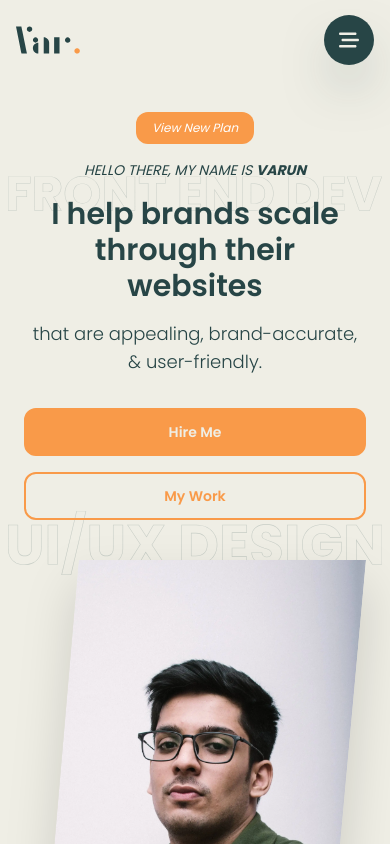
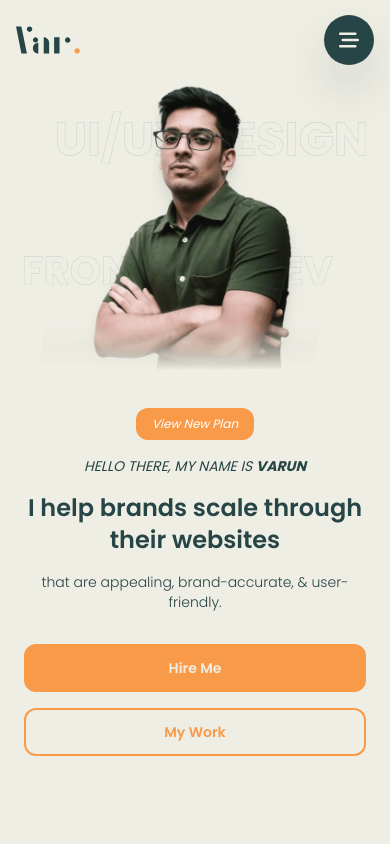
Before and after one commit to Varun-Bhabhra/Portfolio-2.0, a React (Create React App) app: page / in a window 390 px wide. Shown: the top 844 px of the page. Built offline with nearby package versions, Linux system fonts and the light colour scheme.

Commit message:
New Hero Image for Mobile View

```diff
--- a/public/index.html
+++ b/public/index.html
@@ -77,7 +77,7 @@
   <!-- <script src="https://unpkg.com/flowbite@1.5.2/dist/flowbite.js"></script> -->
 
   <script data-name="BMC-Widget" data-cfasync="false" src="https://cdnjs.buymeacoffee.com/1.0.0/widget.prod.min.js"
-    data-id="bhabhravarun" data-description="Support me on Buy me a coffee!"
+    data-id="bhabhravarun" data-description="Support my work on Buy me a coffee!"
     data-message="Appreciate your visit! Buy me a coffee?" data-color="#ffdd00" data-position="right" data-x_margin="18"
     data-y_margin="30"></script>
 </body>
--- a/src/components/About.js
+++ b/src/components/About.js
@@ -52,7 +52,7 @@ const About = () => {
                 <h2 className="text-center md:text-left font-bold text-4xl md:text-4xl lg:text-5xl xl:text-6xl">About</h2>
               </div>
               <div ref={myRef} className={`fade-in mt-12 space-y-3 text-justify ${myElementIsVisible ? "appear" : ""}`}>
-                <p className="">
+                <p className="text-sm">
                   Hey👋, my name is Varun Bhabhra! I'm a self-taught developer & designer from West Bengal, India, who is really into unique designs, user experience and writing clean code.
 
                   <br/>
--- a/src/components/Footer.js
+++ b/src/components/Footer.js
@@ -17,11 +17,11 @@ const Footer = () => {
     <div id="showcase" className="text-primary">
       <section className="bg-secondary">
         <article className="max-w-screen-xl mx-auto px-6 md:px-12 2xl:px-0 space-y-24">
-          <section ref={myRef} className={`fadein py-12 ${myElementIsVisible ? "appear" : ""}`}>
+          <section ref={myRef} className={`fadein py-20 ${myElementIsVisible ? "appear" : ""}`}>
             <article className="flex flex-col md:flex-row justify-between items-center space-y-10 md:space-y-0">
               <div className="flex flex-col md:flex-row gap-6 items-center text-center md:text-left">
                 <img src={footer_me} alt="Sexy Pants!" className="w-16 h-16 rounded-full object-cover object-center border-2 border-primary" />
-                <h2 className="font-light">Designed & Developed with love💚&☕ by <span className="block font-semibold">Varun Bhabhra</span></h2>
+                <h2 className="font-light">Designed & Developed with love💚&☕ by <span className="md:block font-semibold">Varun Bhabhra</span></h2>
               </div>
               <div className="flex gap-6">
                 <a href="https://twitter.com/VBhabhra" target="__blank"><img src={ twitter } alt="vector" className="w-10 lg:w-10 hover:-translate-y-2 transition-all"/></a>
--- a/src/components/Hero.js
+++ b/src/components/Hero.js
@@ -6,6 +6,7 @@ import { useInView } from 'react-intersection-observer';
 // Imgs
 // import hero_me from "../img/hero_me.webp"
 import hero_me2 from "../img/hero_me2.webp"
+import mobile_me from "../img/mobile_me.webp"
 import herobg from "../img/hero_bg.svg"
 import herobg2 from "../img/hero_bg2.svg"
 
@@ -15,17 +16,18 @@ const Hero = () => {
   const { ref: myRef, inView: myElementIsVisible } = useInView({ triggerOnce: true });
 
   return (
-    <div id="showcase" className="pt-28 text-secondary">
+    <div id="showcase" className="pt-16 text-secondary">
 
-      <section id="hero" className="max-w-screen-xl text-left sm:text-left mx-auto px-6 md:px-12 2xl:px-0 grid gap-10 sm:gap-0 justify-items-center items-center sm:grid-flow-col">
+      <section id="hero" className="max-w-screen-xl text-left sm:text-left mx-auto px-6 md:px-12 2xl:px-0 pb-24 sm:pb-0 grid gap10 sm:gap-0 justify-items-center items-center sm:grid-flow-col">
 
-        <div className="relative space-y-4 sm:space-y-8 text-center sm:text-left md:mb-32 z-10">
-          <Link to="new" spy={true} smooth={true} offset={-100} duration={800} className="text-xs md:text-base inline-block bg-action text-white py-2 px-4 rounded-xl font-base cursor-pointer hover:shadow-lg hover:shadow-action/30 hover:-translate-y-[2px] transition-all"><em>View New Plan</em></Link>
+        <div className="order-2 sm:order-1 relative space-y-4 sm:space-y-8 text-center sm:text-left md:mb-32 z-10">
+
+          <Link to="new" spy={true} smooth={true} offset={-100} duration={800} className={`fade-in-one text-xs md:text-base inline-block bg-action text-white py-2 px-4 rounded-xl font-base cursor-pointer hover:shadow-lg hover:shadow-action/30 hover:-translate-y-[2px] transition-all ${myElementIsVisible ? "headline" : ""}`}><em>View New Plan</em></Link>
 
           <div className="space-y-4 md:space-y-8">
-            <p className={`fade-in-one font-normal text-sm xl:text-2xl xl:w-4/6 uppercase ${myElementIsVisible ? "headline" : ""}`}><em>Hello there, My name is <span className="font-bold hover:text-action transition-all">Varun</span></em></p>
-            <h2 className={`fade-in-two font-semibold text-3xl md:text-4xl lg:text-5xl xl:text-6xl ${myElementIsVisible ? "headline" : ""}`}>I help brands scale through their websites</h2>
-            <p className={`fade-in-three font-light text-lg xl:text-2xl xl:w-6/6 ${myElementIsVisible ? "headline" : ""}`}>that are appealing, brand-accurate, & user-friendly.</p>
+            <p className={`fade-in-one font-normal text-sm xl:text-xl xl:w-4/6 uppercase ${myElementIsVisible ? "headline" : ""}`}><em>Hello there, My name is <span className="font-bold hover:text-action transition-all">Varun</span></em></p>
+            <h2 className={`fade-in-two font-semibold text-2xl md:text-4xl lg:text-5xl xl:text-6xl ${myElementIsVisible ? "headline" : ""}`}>I help brands scale through their websites</h2>
+            <p className={`fade-in-three font-light text-sm xl:text-2xl xl:w-6/6 ${myElementIsVisible ? "headline" : ""}`}>that are appealing, brand-accurate, & user-friendly.</p>
           </div>
 
           <div ref={myRef} className={`fade-in pt-4 flex flex-col sm:flex-row gap-4 ${myElementIsVisible ? "heroBtn" : ""}`}>
@@ -42,13 +44,14 @@ const Hero = () => {
           </div>
         </div>
 
-          <img src={herobg2} alt="background" className="from_left px-2 absolute sm:w-4/6 lg:w-7/12 md:left-12 top-44 scale[1.7] lg:scale-100 z-0"/>
-          <img src={herobg} alt="background" className="from_right px-2 absolute sm:w-4/6 lg:w-7/12 md:right-12 bottom-[43rem] sm:bottom-44 scale[1.7] lg:scale100"/>
+          <img src={herobg} alt="background" className="from_right px-2 absolute w-5/6 sm:w-4/6 lg:w-7/12 right-4 md:right-12 bottom-[43rem] sm:bottom-44 scale[1.7] lg:scale100"/>
+          <img src={herobg2} alt="background" className="from_left px-2 absolute w-5/6 sm:w-4/6 lg:w-7/12 left-4 md:left-12 top-64 scale[1.7] lg:scale-100 z-0"/>
 
-        <div className="md:-translate-y-28 wrapper drop-shadow-2xl pb-14">
+        <div className="order-1 sm:order-2 md:-translate-y-28 wrapper sm:drop-shadow-2xl sm:pb-14">
           <div id="anim">
-            <img id="myself" src={ hero_me2 } alt="Mr. Smarty Pants" width="2236" height="4000" className="foreground w-full h-[40rem] md:h-[60rem] object-cover"/>
+            <img id="myself" src={ hero_me2 } alt="Mr. Smarty Pants" width="2236" height="4000" className="hidden sm:block w-full h-[40rem] md:h-[63rem] object-cover"/>
           </div>
+            <img id="myself" src={ mobile_me } alt="Mr. Smarty Pants" className="sm:hidden w-full h-[20rem] scale-110 drop-shadow-xl object-cover"/>
         </div>
       </section>
     </div>
--- a/src/components/Testimonial.js
+++ b/src/components/Testimonial.js
@@ -21,7 +21,7 @@ const Testimonial = ({ img, name, place, href, text }) => {
             <a href={href}><img src={instagramDark} alt="social icons" className="w-10 cursor-pointer hover:-translate-y-1 transition-all"/></a>
             <a href={href}><img src={twitterDark} alt="social icons" className="w-10 cursor-pointer hover:-translate-y-1 transition-all"/></a>
           </article> */}
-          <p className="">{ text }</p>
+          <p className="text-sm">{ text }</p>
         </div>
     </section>
   )
--- a/src/components/Testimonials.js
+++ b/src/components/Testimonials.js
@@ -25,7 +25,7 @@ const Testimonials = () => {
             </div>
           </div>
 
-          <div ref={myRef} className={`fade-in h-[35rem] md:h-[35rem] 2xl:h-[25rem] dark ${myElementIsVisible ? "appear" : ""}`}>
+          <div ref={myRef} className={`fade-in h-[28rem] md:h-[35rem] 2xl:h-[25rem] dark ${myElementIsVisible ? "appear" : ""}`}>
             <Carousel indicators={true} slideInterval={10000}>
               <Testimonial
                 img={mdpReview}
--- a/src/index.css
+++ b/src/index.css
@@ -189,7 +189,6 @@ body {
 }
 
 /* Hero Image Reveal Animation Styles  */
-
 #anim {
   position: relative;
   display: inline-block;
```
Also changed, not shown: src/img/mobile_me.webp (added).
